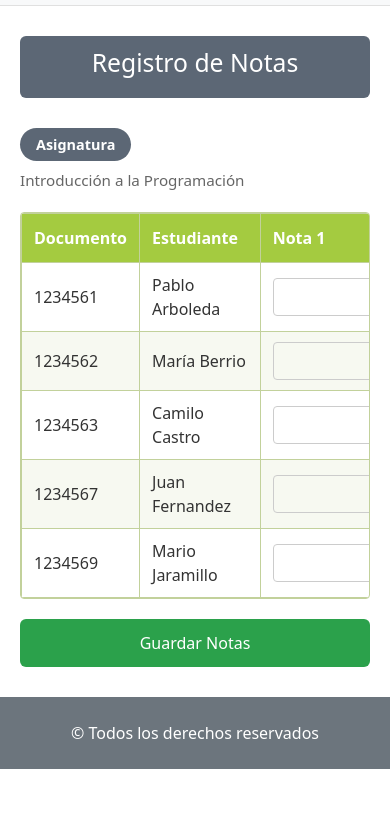
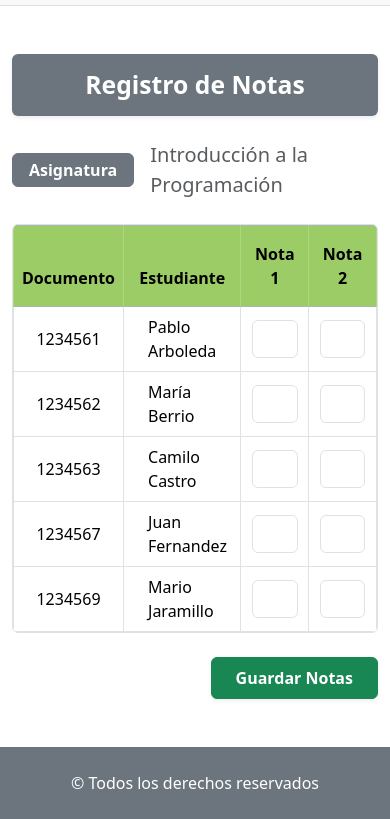
Before and after one commit to mafeggarcia4-dot/proyecto-integrador-html, a plain HTML site: page reg_notas.html in a window 390 px wide. Shown: the part 51-870 px from the top of the page. Before the commit the page ends 844 px from the top, so only its background shows below. Drawn offline with nearby package versions, Linux system fonts and the light colour scheme.

Commit message:
registro notas actualizado y responsivo con botstrap

```diff
--- a/reg_notas.html
+++ b/reg_notas.html
@@ -1,5 +1,6 @@
 <!DOCTYPE html>
 <html lang="en">
+
 <head>
     <meta charset="UTF-8">
     <meta name="viewport" content="width=device-width, initial-scale=1.0">
@@ -11,6 +12,7 @@
         integrity="sha384-FKyoEForCGlyvwx9Hj09JcYn3nv7wiPVlz7YYwJrWVcXK/BmnVDxM+D2scQbITxI"
         crossorigin="anonymous"></script>
 </head>
+
 <body>
 
     <header>
@@ -50,65 +52,86 @@
     </header>
 
 
-    <main class="contenedor-notas">
-        <section class="banner-seccion">
-            <h2>Registro de Notas</h2>
-        </section>
+    <section class="container my-5">
+        <div class="bg-secondary text-white text-center py-3 mb-4 rounded shadow-sm">
+            <h2 class="fw-bold mb-0">Registro de Notas</h2>
+        </div>
 
-        <section class="info-asignatura">
-            <span class="etiqueta-asignatura">Asignatura</span>
-            <span class="nombre-asignatura">Introducción a la Programación</span>
-        </section>
+        <div class="d-flex align-items-center mb-4">
+            <span class="btn btn-secondary text-white fw-semibold me-3 px-3 py-1"
+                style="pointer-events: none;">Asignatura</span>
+            <span class="fs-5 text-muted">Introducción a la Programación</span>
+        </div>
 
-        <section class="tabla-responsiva">
-            <table class="tabla-notas">
-                <thead>
+        <form>
+            <div class="table-responsive border rounded">
+                <table class="table table-bordered align-middle mb-0 text-center">
+                    <thead class="table-success text-white">
                         <tr>
-                    <th>Documento</th>
-                    <th>Estudiante</th>
-                    <th>Nota 1</th>
-                    <th>Nota 2</th>
+                            <th scope="col" class="py-3" style="background-color: #9ccc65; border-color: #aed581;">
+                                Documento</th>
+                            <th scope="col" class="py-3" style="background-color: #9ccc65; border-color: #aed581;">
+                                Estudiante</th>
+                            <th scope="col" class="py-3" style="background-color: #9ccc65; border-color: #aed581;">Nota
+                                1</th>
+                            <th scope="col" class="py-3" style="background-color: #9ccc65; border-color: #aed581;">Nota
+                                2</th>
                         </tr>
                     </thead>
                     <tbody>
                         <tr>
                             <td>1234561</td>
-                        <td>Pablo Arboleda</td>
-                        <td><input type="number" step="0.1" ></td>
-                        <td><input type="number" step="0.1"></td>
+                            <td class="text-start ps-4">Pablo Arboleda</td>
+                            <td><input type="number" step="0.1" min="0" max="5" class="form-control text-center mx-auto"
+                                    style="max-width: 90%;" required></td>
+                            <td><input type="number" step="0.1" min="0" max="5" class="form-control text-center mx-auto"
+                                    style="max-width: 90%;" required></td>
                         </tr>
                         <tr>
                             <td>1234562</td>
-                        <td>María Berrio</td>
-                        <td><input type="number" step="0.1" ></td>
-                        <td><input type="number" step="0.1"></td>
+                            <td class="text-start ps-4">María Berrio</td>
+                            <td><input type="number" step="0.1" min="0" max="5" class="form-control text-center mx-auto"
+                                    style="max-width: 90%;" required></td>
+                            <td><input type="number" step="0.1" min="0" max="5" class="form-control text-center mx-auto"
+                                    style="max-width: 90%;" required></td>
                         </tr>
                         <tr>
                             <td>1234563</td>
-                        <td>Camilo Castro</td>
-                        <td><input type="number" step="0.1" ></td>
-                        <td><input type="number" step="0.1"></td>
+                            <td class="text-start ps-4">Camilo Castro</td>
+                            <td><input type="number" step="0.1" min="0" max="5" class="form-control text-center mx-auto"
+                                    style="max-width: 90%;" required></td>
+                            <td><input type="number" step="0.1" min="0" max="5" class="form-control text-center mx-auto"
+                                    style="max-width: 90%;" required></td>
                         </tr>
                         <tr>
                             <td>1234567</td>
-                        <td>Juan Fernandez</td>
-                        <td><input type="number" step="0.1" ></td>
-                        <td><input type="number" step="0.1"></td>
+                            <td class="text-start ps-4">Juan Fernandez</td>
+                            <td><input type="number" step="0.1" min="0" max="5" class="form-control text-center mx-auto"
+                                    style="max-width: 90%;" required></td>
+                            <td><input type="number" step="0.1" min="0" max="5" class="form-control text-center mx-auto"
+                                    style="max-width: 90%;" required></td>
                         </tr>
                         <tr>
                             <td>1234569</td>
-                        <td>Mario Jaramillo</td>
-                        <td><input type="number" step="0.1" ></td>
-                        <td><input type="number" step="0.1"></td>
+                            <td class="text-start ps-4">Mario Jaramillo</td>
+                            <td><input type="number" step="0.1" min="0" max="5" class="form-control text-center mx-auto"
+                                    style="max-width: 90%;" required></td>
+                            <td><input type="number" step="0.1" min="0" max="5" class="form-control text-center mx-auto"
+                                    style="max-width: 90%;" required></td>
                         </tr>
                     </tbody>
                 </table>
+            </div>
+
+            <div class="d-flex justify-content-end mt-4">
+                <button type="submit" class="btn btn-success px-4 py-2 fw-semibold shadow-sm">
+                    Guardar Notas
+                </button>
+            </div>
+        </form>
     </section>
 
-        <section class="contenedor-acciones">
-            <button type="submit" class="btn-guardar">Guardar Notas</button>
-        </section>
-    </main>
+
 
     <footer class="bg-secondary text-white text-center py-4 mt-auto">
         <div class="container">
@@ -117,4 +140,5 @@
     </footer>
 
 </body>
+
 </html>
```
Also changed, not shown: reg_estudiantes.html (+28 -25 lines), reg_profesores.html (+6 -7 lines). Lines whose indentation alone changed are shown as unchanged.
